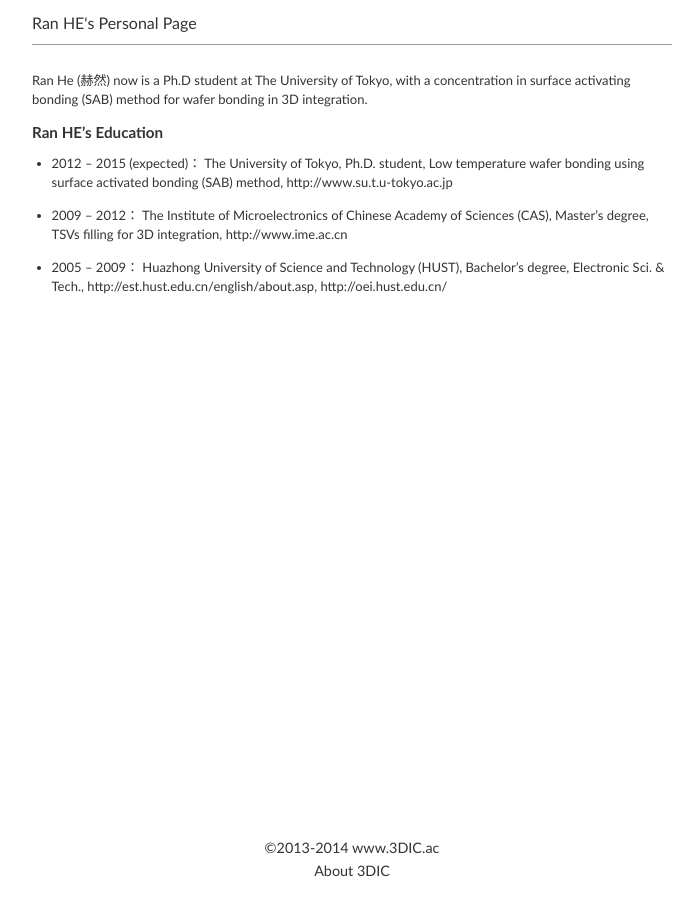
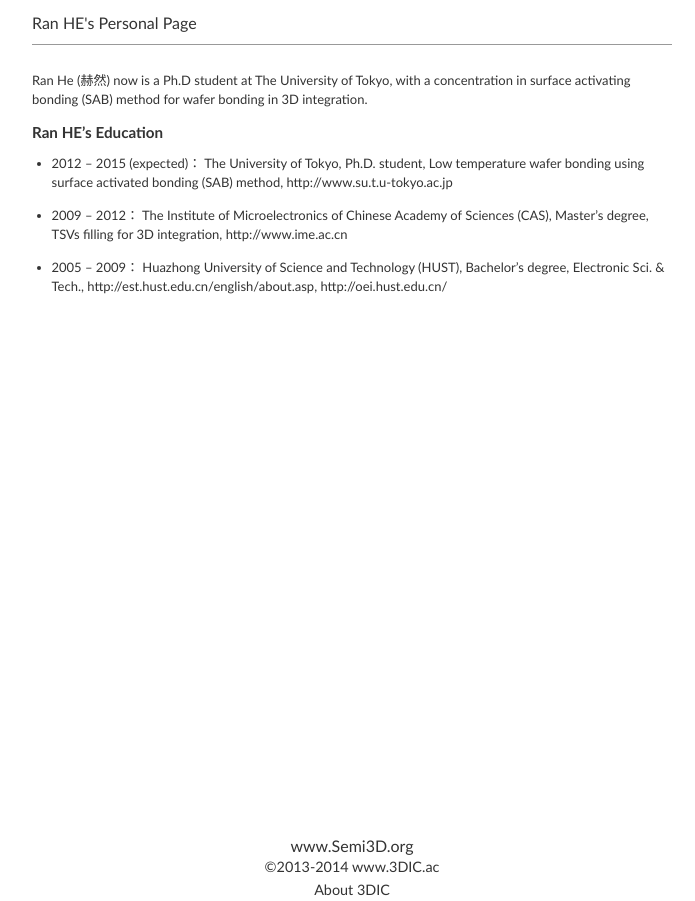
Before and after one commit to 3DIC/3dic.github.io, a Jekyll site: the page built from heran.md, in a window 1280 px wide. Shown: the whole page, without its empty margins (288-983 px from the left). Built offline with Jekyll 4.4.1, drawn with Linux system fonts in a browser that asks for light colours; nearby versions of some CDN libraries; some web fonts are replaced; comment, search, counter and statistics services are not loaded.

Commit message:
Update base.html

```diff
--- a/_layouts/base.html
+++ b/_layouts/base.html
@@ -30,6 +30,7 @@
     </div>
     <div id="footer">
 <!--      <p id="copyright"><a class="core-nav" href="http://www.3dic.ac">©2013-2014 www.3DIC.ac</a></p> -->
+      <p id=""> <a class="core-nav" href="http://www.semi3d.org">www.Semi3D.org</a></p>
       <p id="contact-info"> <a class="core-nav" href="http://www.3dic.ac">©2013-2014 www.3DIC.ac</a></p>
       <p id="contact-info"> <a class="core-nav" href="http://www.3dic.ac/about.html">About 3DIC</a></p>
 
```
